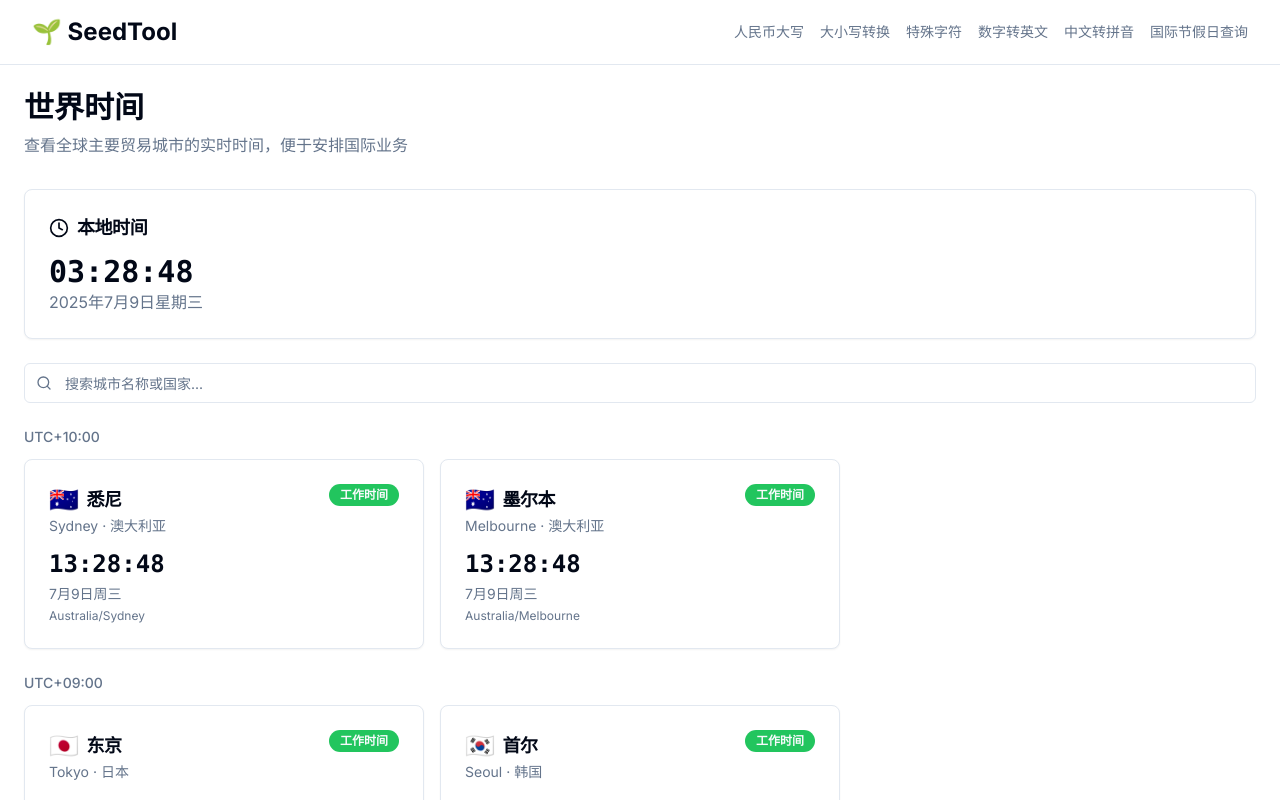
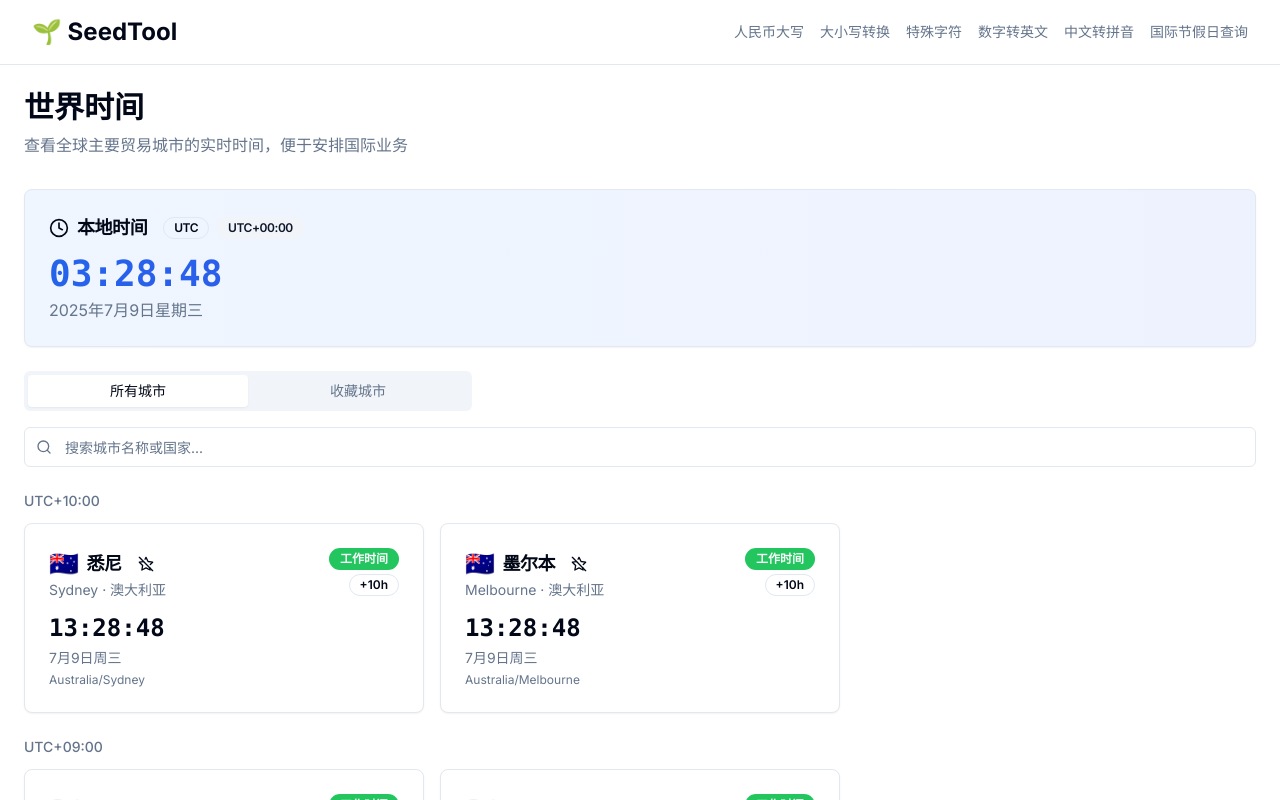
Before and after one commit to everett7623/Globokit, a Next.js app: page /tools/world-time in a window 1280 px wide. Shown: the top 800 px of the page. Built offline with nearby package versions, Linux system fonts and the light colour scheme.

Commit message:
Update page.tsx

```diff
--- a/app/tools/world-time/page.tsx
+++ b/app/tools/world-time/page.tsx
@@ -10,8 +10,10 @@ import { useState, useEffect } from 'react'
 import { Card, CardContent, CardDescription, CardHeader, CardTitle } from '@/components/ui/card'
 import { Badge } from '@/components/ui/badge'
 import { Input } from '@/components/ui/input'
-import { Clock, Search, Globe } from 'lucide-react'
-import { formatTime, getTimeZoneOffset, isBusinessHours } from '@/lib/tools/world-time'
+import { Button } from '@/components/ui/button'
+import { Tabs, TabsContent, TabsList, TabsTrigger } from '@/components/ui/tabs'
+import { Clock, Search, Globe, Star, StarOff, Calculator } from 'lucide-react'
+import { formatTime, getTimeZoneOffset, isBusinessHours, getTimeDifference } from '@/lib/tools/world-time'
 
 // 主要贸易城市时区配置
 const WORLD_CITIES = [
@@ -57,6 +59,16 @@ export default function WorldTimePage() {
   const [cityTimes, setCityTimes] = useState<CityTime[]>([])
   const [searchTerm, setSearchTerm] = useState('')
   const [currentDateTime, setCurrentDateTime] = useState(new Date())
+  const [favorites, setFavorites] = useState<string[]>([])
+  const [activeTab, setActiveTab] = useState('all')
+
+  // 从localStorage加载收藏
+  useEffect(() => {
+    const saved = localStorage.getItem('worldTimeFavorites')
+    if (saved) {
+      setFavorites(JSON.parse(saved))
+    }
+  }, [])
 
   // 更新时间
   useEffect(() => {
@@ -90,12 +102,27 @@ export default function WorldTimePage() {
     return () => clearInterval(interval)
   }, [])
 
+  // 切换收藏
+  const toggleFavorite = (cityName: string) => {
+    const newFavorites = favorites.includes(cityName)
+      ? favorites.filter(f => f !== cityName)
+      : [...favorites, cityName]
+
+    setFavorites(newFavorites)
+    localStorage.setItem('worldTimeFavorites', JSON.stringify(newFavorites))
+  }
+
   // 过滤城市
-  const filteredCities = cityTimes.filter(city =>
-    city.name.toLowerCase().includes(searchTerm.toLowerCase()) ||
+  const filteredCities = cityTimes.filter(city => {
+    const matchesSearch = city.name.toLowerCase().includes(searchTerm.toLowerCase()) ||
       city.nameEn.toLowerCase().includes(searchTerm.toLowerCase()) ||
       city.country.toLowerCase().includes(searchTerm.toLowerCase())
-  )
+
+    if (activeTab === 'favorites') {
+      return matchesSearch && favorites.includes(city.name)
+    }
+    return matchesSearch
+  })
 
   // 按时区分组
   const groupedCities = filteredCities.reduce((acc, city) => {
@@ -107,6 +134,10 @@ export default function WorldTimePage() {
     return acc
   }, {} as Record<string, CityTime[]>)
 
+  // 获取本地时区
+  const localTimezone = Intl.DateTimeFormat().resolvedOptions().timeZone
+  const localOffset = getTimeZoneOffset(localTimezone)
+
   return (
     <div className="container mx-auto p-6 max-w-7xl">
       <div className="mb-8">
@@ -117,18 +148,20 @@ export default function WorldTimePage() {
       </div>
 
       {/* 当前本地时间 */}
-      <Card className="mb-6">
+      <Card className="mb-6 bg-gradient-to-r from-blue-50 to-indigo-50 dark:from-blue-950 dark:to-indigo-950">
         <CardHeader className="pb-3">
           <CardTitle className="text-lg flex items-center gap-2">
             <Clock className="h-5 w-5" />
             本地时间
+            <Badge variant="outline" className="ml-2">{localTimezone}</Badge>
+            <Badge variant="secondary">UTC{localOffset}</Badge>
           </CardTitle>
         </CardHeader>
         <CardContent>
-          <div className="text-3xl font-mono font-bold">
+          <div className="text-4xl font-mono font-bold bg-gradient-to-r from-blue-600 to-indigo-600 bg-clip-text text-transparent">
             {currentDateTime.toLocaleTimeString('zh-CN')}
           </div>
-          <div className="text-muted-foreground">
+          <div className="text-muted-foreground mt-1">
             {currentDateTime.toLocaleDateString('zh-CN', {
               year: 'numeric',
               month: 'long',
@@ -139,8 +172,18 @@ export default function WorldTimePage() {
         </CardContent>
       </Card>
 
-      {/* 搜索框 */}
-      <div className="relative mb-6">
+      {/* 标签页和搜索框 */}
+      <div className="mb-6 space-y-4">
+        <Tabs value={activeTab} onValueChange={setActiveTab}>
+          <TabsList className="grid w-full max-w-md grid-cols-2">
+            <TabsTrigger value="all">所有城市</TabsTrigger>
+            <TabsTrigger value="favorites">
+              收藏城市 {favorites.length > 0 && `(${favorites.length})`}
+            </TabsTrigger>
+          </TabsList>
+        </Tabs>
+
+        <div className="relative">
           <Search className="absolute left-3 top-1/2 transform -translate-y-1/2 text-muted-foreground h-4 w-4" />
           <Input
             type="text"
@@ -149,6 +192,7 @@ export default function WorldTimePage() {
             onChange={(e) => setSearchTerm(e.target.value)}
             className="pl-10"
           />
+        </div>
       </div>
 
       {/* 城市时间列表 */}
@@ -166,23 +210,48 @@ export default function WorldTimePage() {
               </h3>
               <div className="grid gap-4 md:grid-cols-2 lg:grid-cols-3">
                 {cities.map((city) => (
-                  <Card key={city.timezone} className="overflow-hidden">
+                  <Card
+                    key={city.timezone}
+                    className={`overflow-hidden transition-all hover:shadow-lg ${
+                      favorites.includes(city.name) ? 'ring-2 ring-yellow-400' : ''
+                    }`}
+                  >
                     <CardHeader className="pb-3">
                       <div className="flex items-start justify-between">
-                        <div>
+                        <div className="flex-1">
                           <CardTitle className="text-lg flex items-center gap-2">
                             <span className="text-2xl">{getFlagEmoji(city.countryCode)}</span>
                             {city.name}
+                            <Button
+                              variant="ghost"
+                              size="sm"
+                              className="ml-1 h-6 w-6 p-0"
+                              onClick={() => toggleFavorite(city.name)}
+                            >
+                              {favorites.includes(city.name) ? (
+                                <Star className="h-4 w-4 fill-yellow-400 text-yellow-400" />
+                              ) : (
+                                <StarOff className="h-4 w-4" />
+                              )}
+                            </Button>
                           </CardTitle>
                           <CardDescription>
                             {city.nameEn} · {city.country}
                           </CardDescription>
                         </div>
+                        <div className="flex flex-col items-end gap-1">
                           {city.isBusinessHours && (
                             <Badge variant="default" className="bg-green-500">
                               工作时间
                             </Badge>
                           )}
+                          {localTimezone !== city.timezone && (
+                            <Badge variant="outline" className="text-xs">
+                              {getTimeDifference(city.timezone, localTimezone) > 0 ? '+' : ''}
+                              {getTimeDifference(city.timezone, localTimezone)}h
+                            </Badge>
+                          )}
+                        </div>
                       </div>
                     </CardHeader>
                     <CardContent>
@@ -208,9 +277,29 @@ export default function WorldTimePage() {
       {filteredCities.length === 0 && (
         <div className="text-center py-12">
           <Globe className="h-12 w-12 text-muted-foreground mx-auto mb-4" />
-          <p className="text-muted-foreground">没有找到匹配的城市</p>
+          <p className="text-muted-foreground">
+            {activeTab === 'favorites' && favorites.length === 0
+              ? '还没有收藏任何城市，点击星标收藏常用城市'
+              : '没有找到匹配的城市'}
+          </p>
         </div>
       )}
+
+      {/* 实用提示 */}
+      <Card className="mt-8 bg-muted/50">
+        <CardHeader>
+          <CardTitle className="text-lg flex items-center gap-2">
+            <Calculator className="h-5 w-5" />
+            实用提示
+          </CardTitle>
+        </CardHeader>
+        <CardContent className="space-y-2 text-sm text-muted-foreground">
+          <p>• 点击星标收藏常用城市，方便快速查看</p>
+          <p>• 绿色"工作时间"标签表示该地区处于周一至周五 9:00-18:00</p>
+          <p>• 时差标签显示与您本地时间的差异，便于安排会议</p>
+          <p>• 建议避开对方的午餐时间（12:00-14:00）和下班时间</p>
+        </CardContent>
+      </Card>
     </div>
   )
 }
```
Lines whose indentation alone changed are shown as unchanged.
